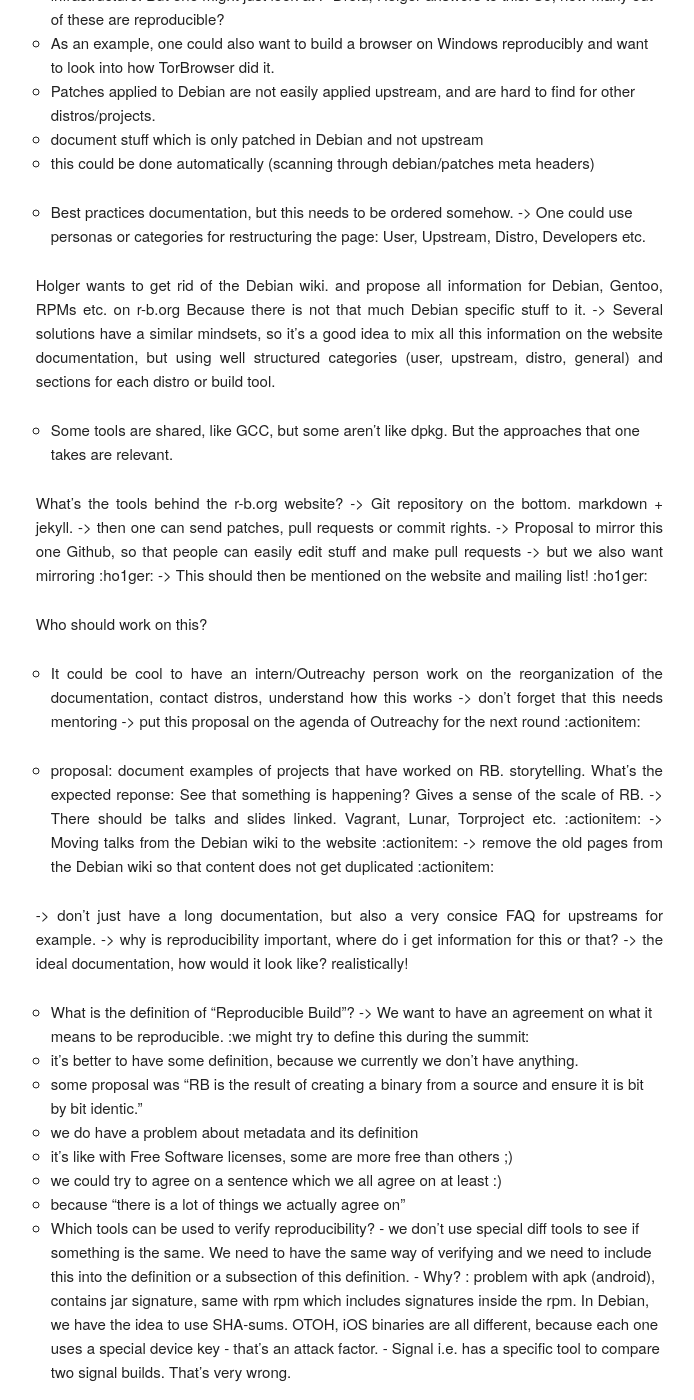
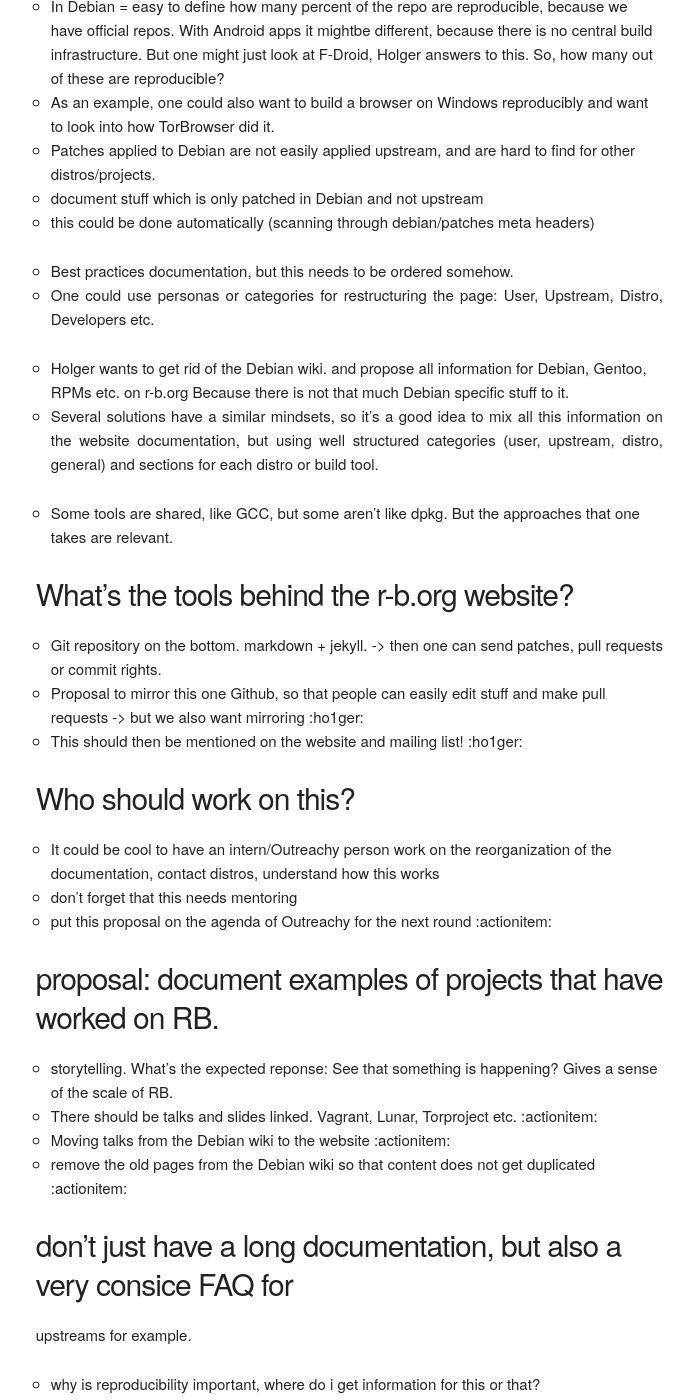
Before and after one commit to prototypefund/reproducible-website, a Jekyll site: the page built from _events/berlin2016/documentation.md, in a window 1280 px wide and 1400 px high, scrolled down 1200 px. Shown: the whole window, without its empty margins (457-1151 px from the left). Built offline with Jekyll 4.4.1, drawn with Linux system fonts in a browser that asks for light colours; some web fonts are replaced; some of the changed lines change nothing that is shown; some of the changed text lies outside the part shown.

Commit message:
some more reformatting
Signed-off-by: Holger Levsen <holger@layer-acht.org>

```diff
--- a/_events/berlin2016/documentation.md
+++ b/_events/berlin2016/documentation.md
@@ -9,8 +9,6 @@
 
 in between :colons: are action items, meaning somebody offered to do
 this, or if it's not a name, then we still miss somebody to do it.
-
-=====================================================================
 
 Previously
 ----------
@@ -33,16 +31,16 @@
 Discussion
 -----------
 
-Who is the audience of the current documentation?
+### Who is the audience of the current documentation?
 
  - Package maintainers for example
  - OpenBSD and other people who have not started making their stuff reproducible
 
-Documentation should not be only for Debian but cross-distro
+### Documentation should not be only for Debian but cross-distro
 
  - does this constitute a barrier or can it be done cross-distro?
 
-Distros or build tools?
+### Distros or build tools?
 
  - In Debian = easy to define how many percent of the repo are
 reproducible, because we have official repos. With Android apps it
@@ -57,14 +55,14 @@
  - this could be done automatically (scanning through debian/patches
 meta headers)
 
-- Best practices documentation, but this needs to be ordered somehow.
--> One could use personas or categories for restructuring the page:
+ - Best practices documentation, but this needs to be ordered somehow.
+ - One could use personas or categories for restructuring the page:
 User, Upstream, Distro, Developers etc.
 
-Holger wants to get rid of the Debian wiki. and propose all information
+ - Holger wants to get rid of the Debian wiki. and propose all information
 for Debian, Gentoo, RPMs etc. on r-b.org
 Because there is not that much Debian specific stuff to it.
--> Several solutions have a similar mindsets, so it's a good idea to mix
+ - Several solutions have a similar mindsets, so it's a good idea to mix
 all this information on the website documentation, but using well
 structured categories (user, upstream, distro, general) and sections for
 each distro or build tool.
@@ -72,57 +70,57 @@
 - Some tools are shared, like GCC,  but some aren't like dpkg. But the
 approaches that one takes are relevant.
 
-What's the tools behind the r-b.org website?
--> Git repository on the bottom. markdown + jekyll. -> then one can send
+### What's the tools behind the r-b.org website?
+
+ - Git repository on the bottom. markdown + jekyll. -> then one can send
 patches, pull requests or commit rights.
--> Proposal to mirror this one Github, so that people can easily edit
+ - Proposal to mirror this one Github, so that people can easily edit
 stuff and make pull requests -> but we also want mirroring :ho1ger:
--> This should then be mentioned on the website and mailing list! :ho1ger:
+ - This should then be mentioned on the website and mailing list! :ho1ger:
 
-Who should work on this?
-- It could be cool to have an intern/Outreachy person work on the
+### Who should work on this?
+ - It could be cool to have an intern/Outreachy person work on the
 reorganization of the documentation, contact distros, understand how
 this works
--> don't forget that this needs mentoring
--> put this proposal on the agenda of Outreachy for the next round
+ - don't forget that this needs mentoring
+ - put this proposal on the agenda of Outreachy for the next round
 :actionitem:
 
-- proposal: document examples of projects that have worked on RB.
-storytelling. What's the expected reponse: See that something is
+### proposal: document examples of projects that have worked on RB.
+ - storytelling. What's the expected reponse: See that something is
 happening? Gives a sense of the scale of RB.
--> There should be talks and slides linked. Vagrant, Lunar, Torproject
+ - There should be talks and slides linked. Vagrant, Lunar, Torproject
 etc. :actionitem:
--> Moving talks from the Debian wiki to the website :actionitem:
--> remove the old pages from the Debian wiki so that content does not
+ - Moving talks from the Debian wiki to the website :actionitem:
+ - remove the old pages from the Debian wiki so that content does not
 get duplicated :actionitem:
 
--> don't just have a long documentation, but also a very consice FAQ for
+### don't just have a long documentation, but also a very consice FAQ for
 upstreams for example.
--> why is reproducibility important, where do i get information for this
+ - why is reproducibility important, where do i get information for this
 or that?
--> the ideal documentation, how would it look like? realistically!
+ - the ideal documentation, how would it look like? realistically!
 
-- What is the definition of "Reproducible Build"?
--> We want to have an agreement on what it means to be reproducible. :we
+### What is the definition of "Reproducible Build"?
+ - We want to have an agreement on what it means to be reproducible. :we
 might try to define this during the summit:
-- it's better to have some definition, because we currently we don't
+ - it's better to have some definition, because we currently we don't
 have anything.
-- some proposal was "RB is the result of creating a binary from a source
+ - some proposal was "RB is the result of creating a binary from a source
 and ensure it is bit by bit identic."
-- we do have a problem about metadata and its definition
-- it's like with Free Software licenses, some are more free than others ;)
-- we could try to agree on a sentence which we all agree on at least :)
-- because "there is a lot of things we actually agree on"
-- Which tools can be used to verify reproducibility?
-        - we don't use special diff tools to see if something is the same. We
+ - we do have a problem about metadata and its definition
+ - it's like with Free Software licenses, some are more free than others ;)
+ - we could try to agree on a sentence which we all agree on at least :)
+ - because "there is a lot of things we actually agree on"
+
+### Which tools can be used to verify reproducibility?
+ - we don't use special diff tools to see if something is the same. We
 need to have the same way of verifying and we need to include this into
 the definition or a subsection of this definition.
-        - Why? : problem with apk (android), contains jar signature, same with
+ - Why? : problem with apk (android), contains jar signature, same with
 rpm which includes signatures inside the rpm. In Debian, we have the
 idea to use SHA-sums. OTOH, iOS binaries are all different, because each
 one uses a special device key
         - that's an attack factor.
         - Signal i.e. has a specific tool to compare two signal builds. That's
 very wrong.
-
--
```
